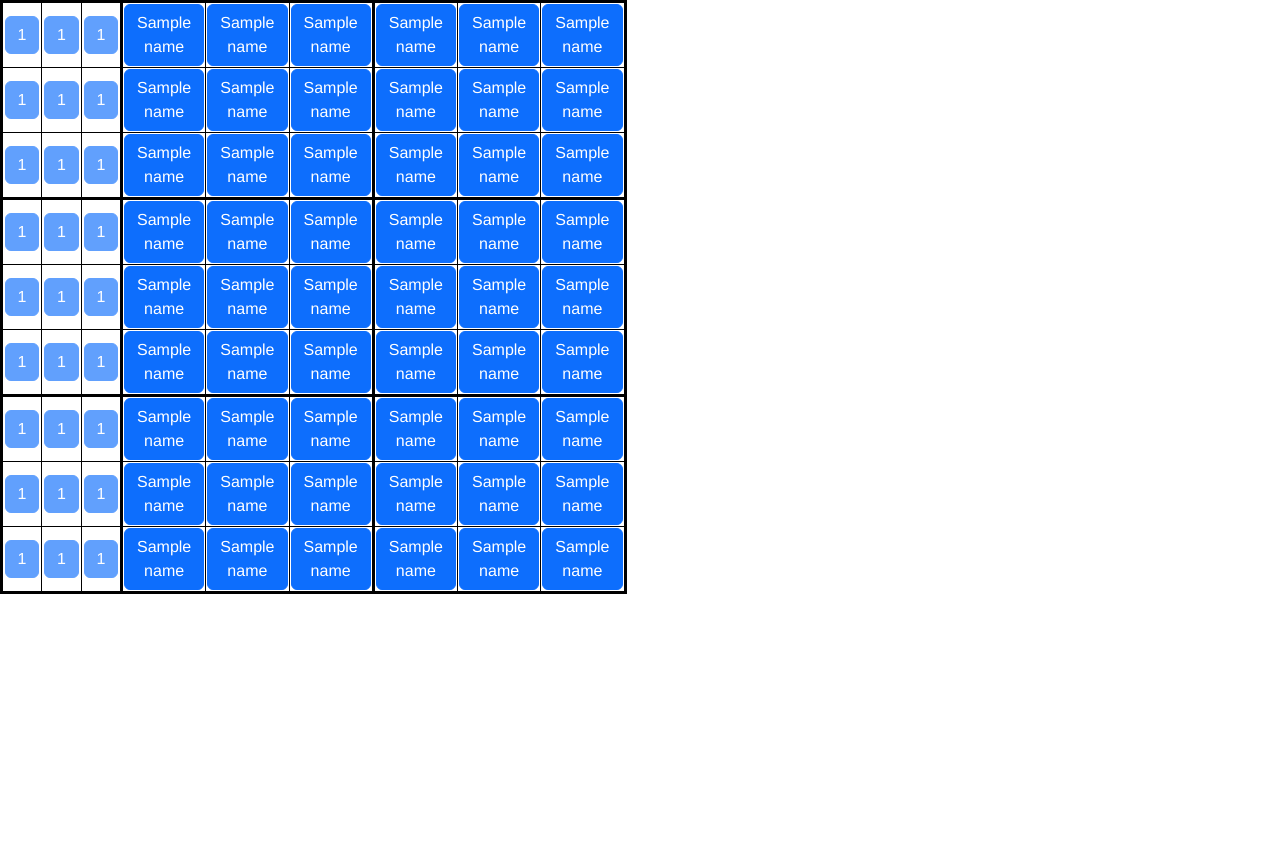
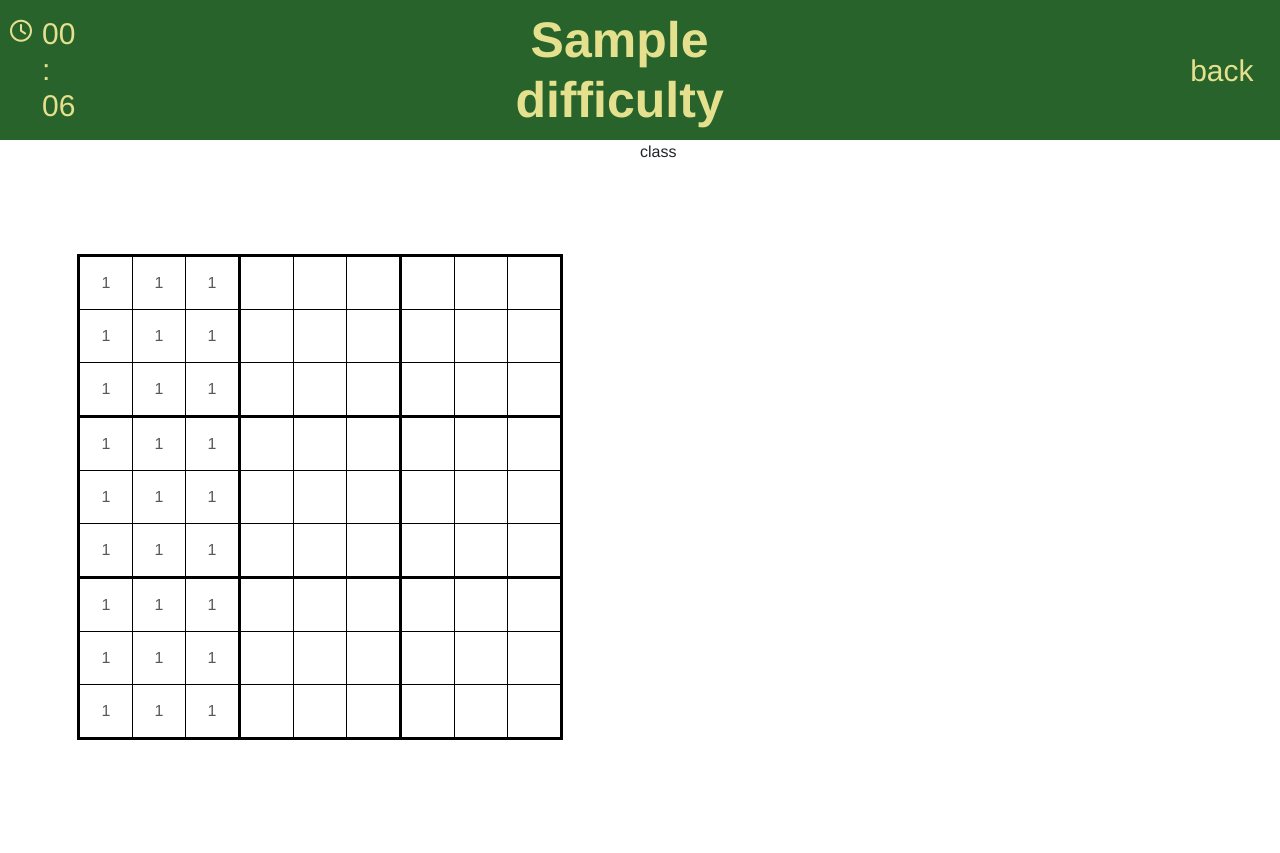
Before and after one commit to ChamalInd/Sudoku, a Flask app: template templates/game.html in a window 1280 px wide. Before the commit the page ends 594 px from the top, so only its background shows below. Run offline with Flask 3, Linux system fonts and the light colour scheme; the template is opened without the code that fills it: most values are stand-ins (such as "Sample title", 1, 10 or a date in 2020); some web fonts are replaced.

Commit message:
Started styling game page

```diff
--- a/app.py
+++ b/app.py
@@ -1,4 +1,4 @@
-from flask import Flask, render_template, redirect
+from flask import Flask, render_template, request
 
 from helper.board import generate
 
@@ -25,5 +25,17 @@ def index():
 
 @app.route('/game', methods=['POST', 'GET'])
 def game():
-    full_board, game_board = generate(1)
-    return render_template('game.html', board=game_board)
+    if request.method == 'GET':
+        # checking for difficulty level
+        levels = ['easy', 'medium', 'hard', 'extreme']
+        difficulty = request.args.get('difficulty')
+        difficulty_level = levels.index(difficulty)
+
+    if request.method == 'POST':
+        btn = request.form.get('clicked-btn')
+        print(btn)
+
+    # generating the board
+    full_board, game_board = generate(difficulty_level)
+
+    return render_template('game.html', board=game_board, difficulty=difficulty)
--- /dev/null
+++ b/static/script.js
@@ -0,0 +1,27 @@
+let time = 0;
+let interval;
+
+// increment timer
+function gamePageTimmer() {
+    const timmer = document.querySelector('.clock');
+
+    clearInterval(interval)
+
+    interval = setInterval(() => {
+        time++;
+
+        seconds = time % 60;
+        minutes = Math.trunc(time / 60);
+
+        timmer.innerHTML = minutes.toString().padStart(2, '0') + ' : ' + seconds.toString().padStart(2, '0');
+
+    }, 1000);
+
+}
+
+// start timer when game page loads
+document.addEventListener('DOMContentLoaded', () => {
+    if (document.querySelector('.clock')) {
+        gamePageTimmer();
+    }
+});
--- a/static/styles.css
+++ b/static/styles.css
@@ -23,7 +23,7 @@
     color: #e5e08e;
 }
 
-form {
+.index-form {
     display: flex;
     background-color: #e5e08e;
     flex-direction: column;
@@ -33,12 +33,12 @@ form {
     align-items: center;
 }
 
-form div {
+.index-form div {
     margin: 20px;
     font-size: 40px;
 }
 
-form div select {
+.index-form div select {
     background-color: transparent;
     padding: 0 20px 0 20px;
     appearance: none;
@@ -48,11 +48,11 @@ form div select {
     outline: none;
 }
 
-form div select:hover {
+.index-form div select:hover {
     transform: scale(1.1);
 }
 
-form button {
+.index-form button {
     border: none;
     padding: 5px 50px 5px 50px;
     margin: 20px 0 0 0;
@@ -62,28 +62,107 @@ form button {
     color: #e5e08e;
 }
 
-form button:hover {
+.index-form button:hover {
     transform: scale(1.1);
     border-radius: 5px;
 }
 
+/* game styling - top bar */
+.top-bar {
+    display: flex;
+    width: 100%;
+    justify-content: center;
+    align-items: center;
+    background-color: #27632b;
+}
 
-table {
+.top-bar .title {
+    font-size: 50px;
+    padding: 10px calc(50% - 200px) 10px calc(50% - 200px);
+}
+
+.top-bar .time-bar {
+    width: 190px;
+    display: flex;
+    margin: 0 0 0 10px;
+}
+
+.top-bar .time-bar .icon {
+    line-height: 30px;
+    font-size: 22px;
+}
+
+.top-bar .time-bar .clock {
+    font-size: 30px;
+    margin: 0 0 0 10px;
+}
+
+.top-bar .time-bar .clock, .top-bar .time-bar .icon {
+    color: #e5e08e;
+}
+
+.top-bar .back-btn {
+    margin: 20px;
+    width: 200px;
+    background: transparent;
+    border: none;
+    color: #e5e08e;
+    font-size: 30px;
+}
+
+.top-bar .back-btn:hover {
+    transform: scale(1.1);
+}
+
+/* game styling - game bar */
+.game-bar {
+    display: grid;
+    height: calc(100vh - 87px);
+    grid-template-columns: repeat(2, 1fr);
+    grid-template-rows: repeat(1, 1fr);
+}
+
+.game-bar .left {
+    display: grid;
+    place-items: center;
+}
+
+.game-bar .left table {
     border-collapse: collapse;
     border: 3px solid black;
 }
 
-td {
+.game-bar .left table tr td {
     border: 1px solid black;
-    height: 40px;
-    width: 40px;
+    height: 50px;
+    width: 50px;
     text-align: center;
 }
 
-td:nth-child(3n):not(:last-child) {
+.game-bar .left table tr td button, .game-bar .left table tr td button:disabled {
+    border: none;
+    background: transparent;
+    color: black;
+    width: 50px;
+    height: 50px;
+}
+
+.game-bar .left table tr td:nth-child(3n):not(:last-child) {
     border-right: 3px solid black;
 }
 
-tr:nth-child(3n):not(:last-child) td {
+.game-bar .left table tr:nth-child(3n):not(:last-child) td {
     border-bottom: 3px solid black;
 }
+
+/* media queries */
+@media screen and (max-width: 900px) {
+    .game-bar {
+        display: block;
+        height: auto;
+    }
+
+    .game-bar .left {
+        margin: 20px;
+    }
+}
--- a/templates/game.html
+++ b/templates/game.html
@@ -1,27 +1,42 @@
 {% extends "layout.html" %}
 
 {% block main %}
+<div class="top-bar">
+    <div class="time-bar">
+        <i class="fa-regular fa-clock icon"></i>
+        <h3 class="clock">00 : 00</h3>
+    </div>
+    <h1 class="title">{{ difficulty }}</h1>
+    <button class="back-btn" onclick="history.back()">back</button>
+</div>
 
+<div class="game-bar">
+    <div class="left">
         <table>
             {% for row in range(9) %}
             <tr>
                 {% for sec in range(3) %}
                 {% for col in range(3) %}
                 <td>
+                    <form action="/game", method="post">
                         {% if board[row][sec][col] is integer %}
-                <button class="btn btn-primary" type="button" disabled>
+                        <button class="btn btn-primary" type="submit" disabled id="{{row}}x{{sec}}x{{col}}" name="clicked-btn", value="{{row}}x{{sec}}x{{col}}">
                             {{ board[row][sec][col] }}
                         </button>
                         {% else %}
-                <button class="btn btn-primary" type="button">
-                    {{ board[row][sec][col] }}
-                </button>
+                        <button class="btn btn-primary" type="submit" id="{{row}}x{{sec}}x{{col}}" name="clicked-btn", value="{{row}}x{{sec}}x{{col}}"></button>
                         {% endif %}
+                    </form>
                 </td>
                 {% endfor %}
                 {% endfor %}
             </tr>
             {% endfor %}
         </table>
+    </div>
 
+    <div class="right">
+        class
+    </div>
+</div>
 {% endblock %}
--- a/templates/index.html
+++ b/templates/index.html
@@ -3,7 +3,7 @@
 {% block main %}
 <h1 class="title">Sudoku</h1>
 
-<form action="/game" method="get">
+<form class="index-form" action="/game" method="get">
     <div>
         <label for="difficulty">Difficulty : </label>
         <select name="difficulty" id="difficulty">
--- a/templates/layout.html
+++ b/templates/layout.html
@@ -41,5 +41,7 @@
     <main>
         {% block main %}{% endblock %}
     </main>
+
+    <script src="/static/script.js"></script>
 </body>
 </html>
```
Lines whose indentation alone changed are shown as unchanged.
